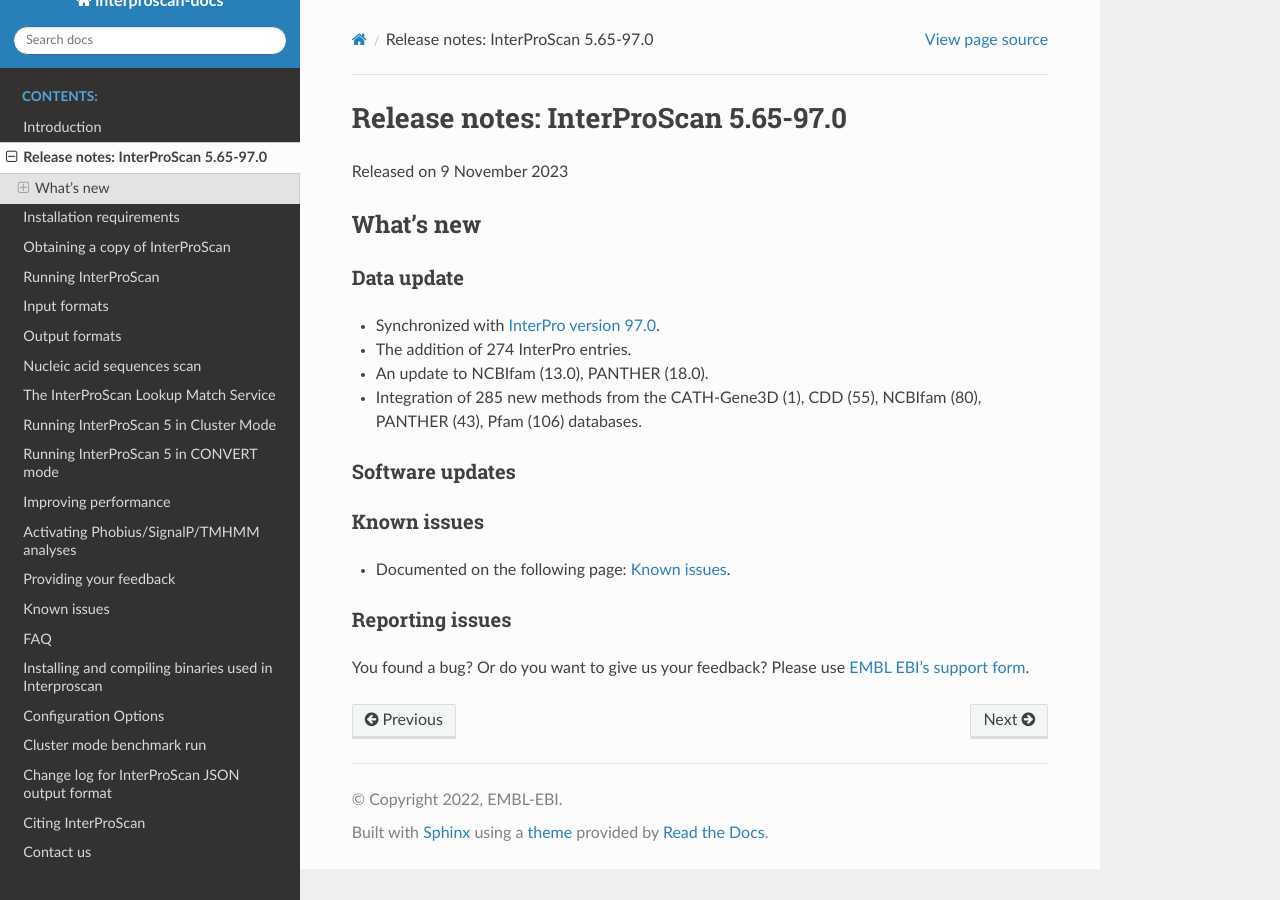
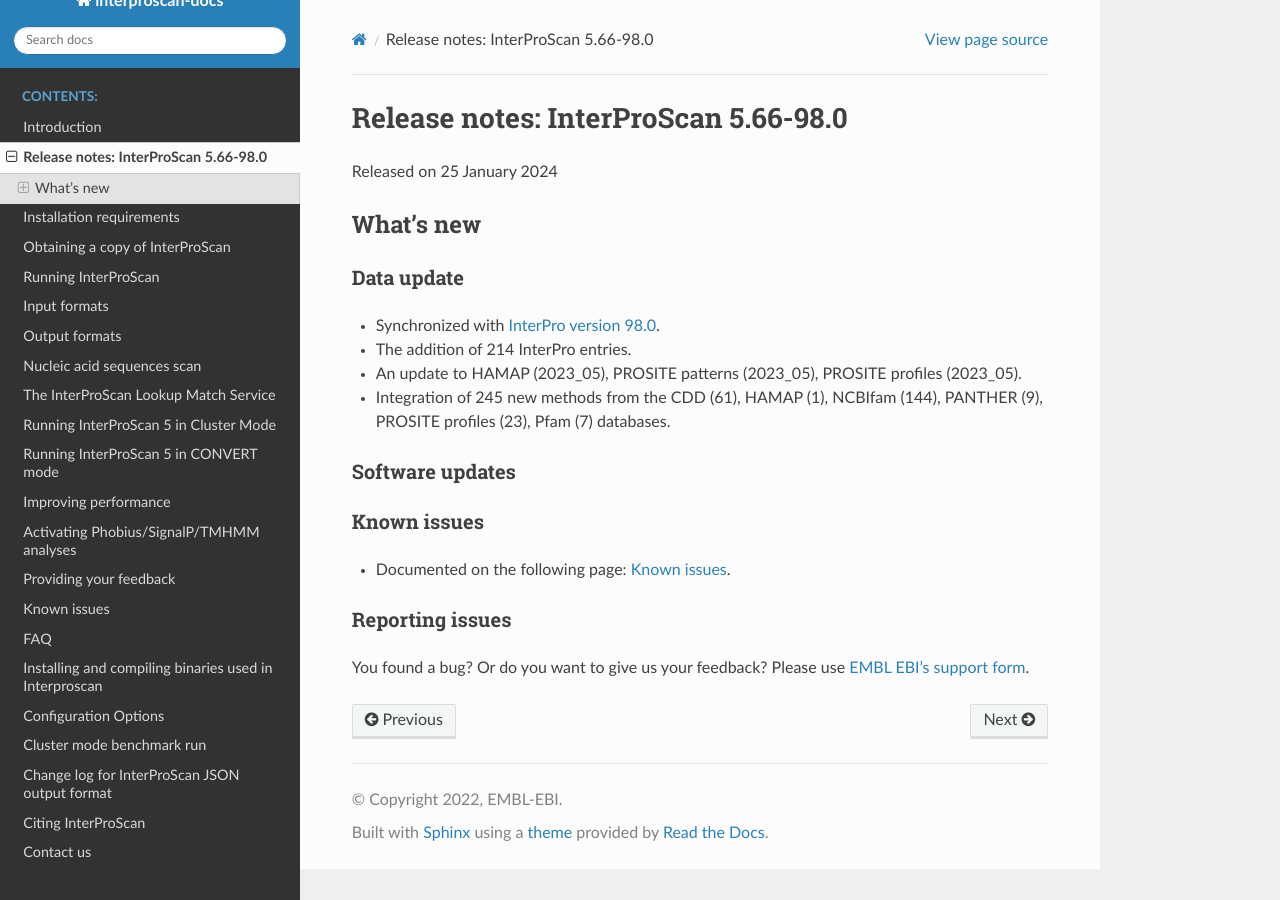
Before and after one commit to ebi-pf-team/interproscan-docs, a Sphinx documentation site: the page built from docs/ReleaseNotes.rst, in a window 1280 px wide. Built offline with Sphinx 7.4.7 and the Read the Docs theme 2.0.0, drawn with Linux system fonts in a browser that asks for light colours.

Commit message:
5.66-98.0 update

```diff
--- a/docs/ReleaseNotes.rst
+++ b/docs/ReleaseNotes.rst
@@ -1,7 +1,7 @@
-Release notes: InterProScan 5.65-97.0
+Release notes: InterProScan 5.66-98.0
 =====================================
 
-Released on 9 November 2023
+Released on 25 January 2024
 
 What’s new
 ~~~~~~~~~~
@@ -9,10 +9,10 @@
 Data update
 ^^^^^^^^^^^
 
--  Synchronized with `InterPro version 97.0 <http://www.ebi.ac.uk/interpro/release_notes/97.0/>`__.
--  The addition of 274 InterPro entries.
--  An update to NCBIfam (13.0), PANTHER (18.0).
--  Integration of 285 new methods from the CATH-Gene3D (1), CDD (55), NCBIfam (80), PANTHER (43), Pfam (106) databases.
+-  Synchronized with `InterPro version 98.0 <http://www.ebi.ac.uk/interpro/release_notes/98.0/>`__.
+-  The addition of 214 InterPro entries.
+-  An update to HAMAP (2023_05), PROSITE patterns (2023_05), PROSITE profiles (2023_05).
+-  Integration of 245 new methods from the CDD (61), HAMAP (1), NCBIfam (144), PANTHER (9), PROSITE profiles (23), Pfam (7) databases.
 
 Software updates
 ^^^^^^^^^^^^^^^^
```
Also changed, not shown: docs/HowToDownload.rst (+6 -6 lines), docs/LocalLookupService.rst (+15 -15 lines).
